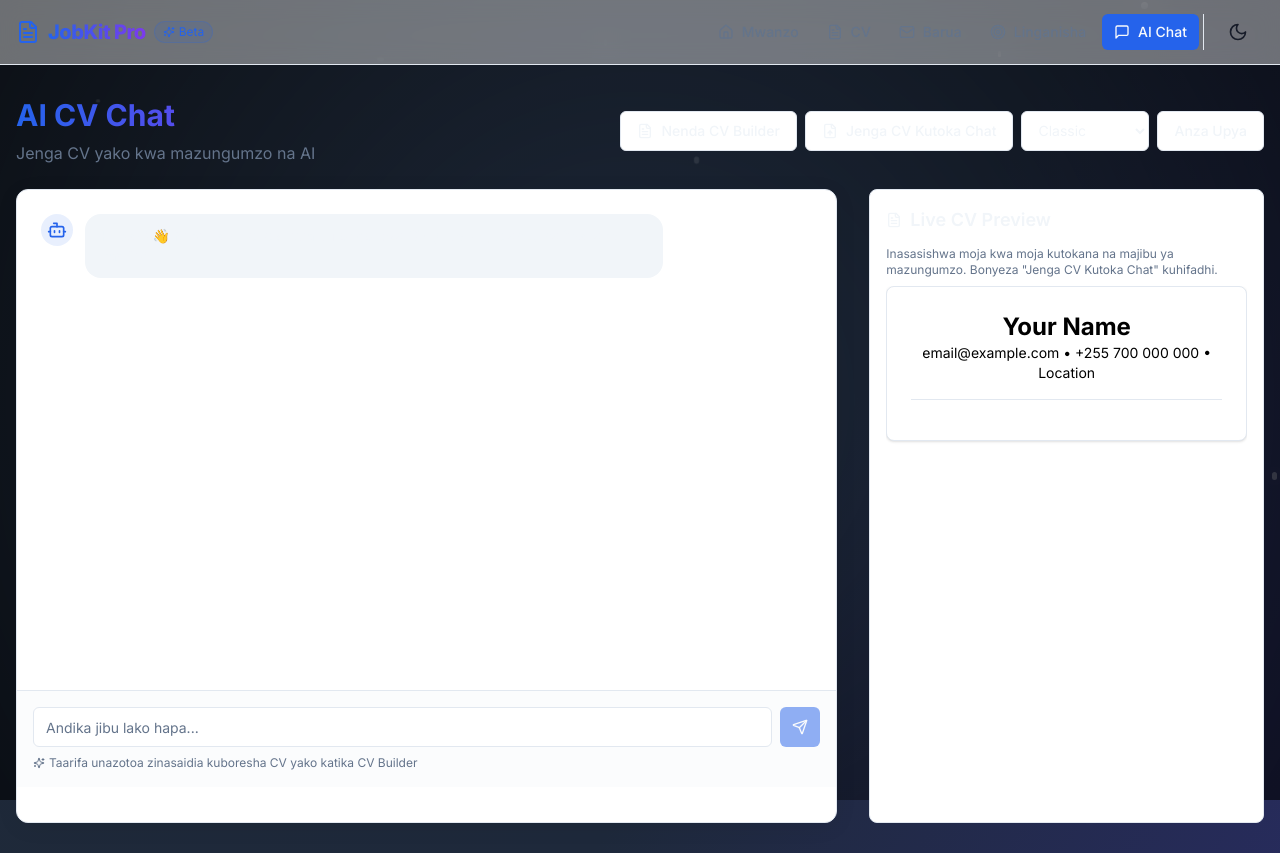
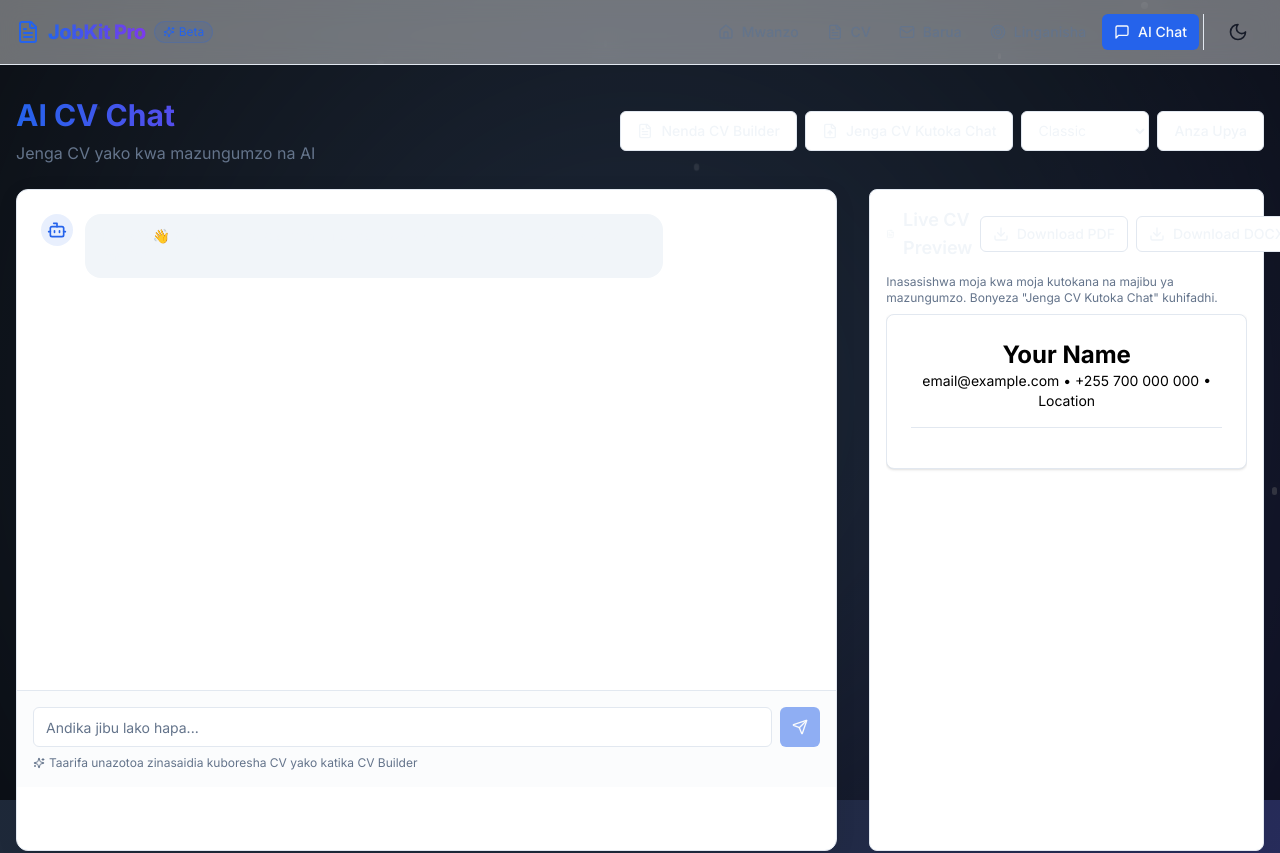
Before and after one commit to Mrhonest255/cv, a Next.js app: page /ai-chat in a window 1280 px wide. Shown: the top 853 px of the page. Built offline with nearby package versions, Linux system fonts and the light colour scheme.

Commit message:
feat(ai-chat): add direct download buttons (PDF/DOCX) in Live CV Preview using selected template

```diff
--- a/app/ai-chat/page.tsx
+++ b/app/ai-chat/page.tsx
@@ -3,12 +3,14 @@
 import { useState, useRef, useEffect } from "react";
 import { Button } from "@/components/ui/button";
 import { Input } from "@/components/ui/input";
-import { Send, Bot, User, Loader2, Sparkles, FileText, FileUp } from "lucide-react";
+import { Send, Bot, User, Loader2, Sparkles, FileText, FileUp, Download } from "lucide-react";
 import { useAppStore } from "@/lib/store";
 import { useRouter } from "next/navigation";
 import type { Education, Experience, Resume } from "@/lib/types";
 import dynamic from "next/dynamic";
 const ResumePreview = dynamic(() => import("@/components/preview/ResumePreview"), { ssr: false });
+import { generateResumePDF, downloadPDF } from "@/lib/pdf";
+import { generateResumeDOCX, downloadDOCX } from "@/lib/docx";
 
 interface Message {
   role: "user" | "assistant";
@@ -23,6 +25,7 @@ export default function AIChatPage() {
   const [input, setInput] = useState("");
   const [loading, setLoading] = useState(false);
   const messagesEndRef = useRef<HTMLDivElement>(null);
+  const [downloading, setDownloading] = useState<null | "pdf" | "docx">(null);
 
   // Load resume & chat history on mount
   useEffect(() => {
@@ -523,7 +526,56 @@ Summary: ${resumeData.summary || 'N/A'}`;
         {/* Live preview column */}
         <div className="space-y-4">
           <div className="bg-card border rounded-lg p-4 sticky top-6">
-            <h2 className="text-lg font-semibold mb-3 flex items-center gap-2"><FileText className="h-4 w-4"/>Live CV Preview</h2>
+            <div className="flex items-center justify-between mb-3">
+              <h2 className="text-lg font-semibold flex items-center gap-2"><FileText className="h-4 w-4"/>Live CV Preview</h2>
+              <div className="flex gap-2">
+                <Button
+                  size="sm"
+                  variant="outline"
+                  className="gap-2"
+                  disabled={!compiledResume || !!downloading}
+                  onClick={async () => {
+                    if (!compiledResume) return;
+                    try {
+                      setDownloading("pdf");
+                      const blob = await generateResumePDF(compiledResume as Resume, {
+                        template: (compiledResume as Resume).template,
+                        layout: '1-column',
+                      });
+                      downloadPDF(blob, `${(compiledResume as Resume).personalInfo.fullName || 'Resume'}.pdf`);
+                    } finally {
+                      setDownloading(null);
+                    }
+                  }}
+                  aria-label="Pakua PDF"
+                >
+                  {downloading === "pdf" ? <Loader2 className="h-4 w-4 animate-spin"/> : <Download className="h-4 w-4"/>}
+                  <span className="hidden sm:inline">Download PDF</span>
+                </Button>
+                <Button
+                  size="sm"
+                  variant="outline"
+                  className="gap-2"
+                  disabled={!compiledResume || !!downloading}
+                  onClick={async () => {
+                    if (!compiledResume) return;
+                    try {
+                      setDownloading("docx");
+                      const blob = await generateResumeDOCX(compiledResume as Resume, {
+                        template: (compiledResume as Resume).template,
+                      });
+                      downloadDOCX(blob, `${(compiledResume as Resume).personalInfo.fullName || 'Resume'}.docx`);
+                    } finally {
+                      setDownloading(null);
+                    }
+                  }}
+                  aria-label="Pakua DOCX"
+                >
+                  {downloading === "docx" ? <Loader2 className="h-4 w-4 animate-spin"/> : <Download className="h-4 w-4"/>}
+                  <span className="hidden sm:inline">Download DOCX</span>
+                </Button>
+              </div>
+            </div>
             <p className="text-xs text-muted-foreground mb-2">Inasasishwa moja kwa moja kutokana na majibu ya mazungumzo. Bonyeza "Jenga CV Kutoka Chat" kuhifadhi.</p>
             <div className="h-[520px] overflow-y-auto custom-scrollbar">
               {compiledResume ? <ResumePreview resume={compiledResume as Resume} /> : <p className="text-xs">Hakuna data bado...</p>}
```
